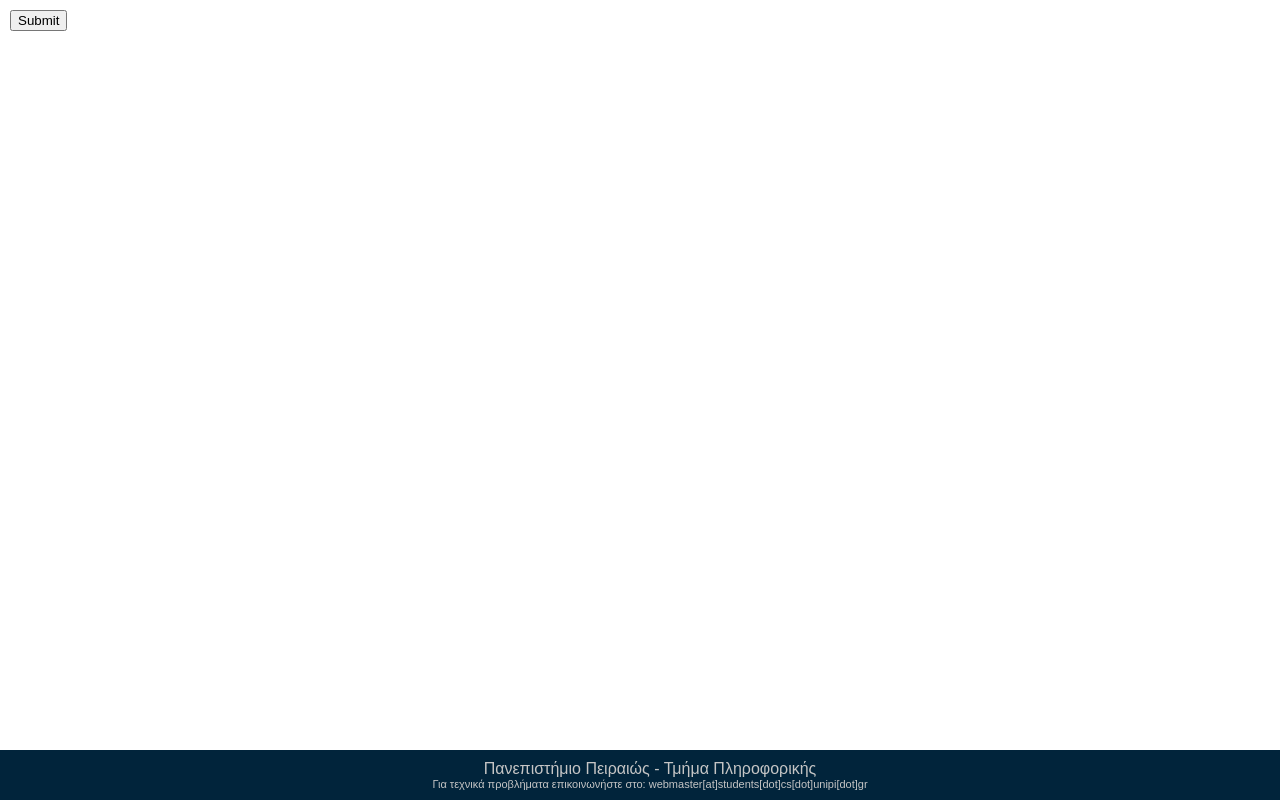
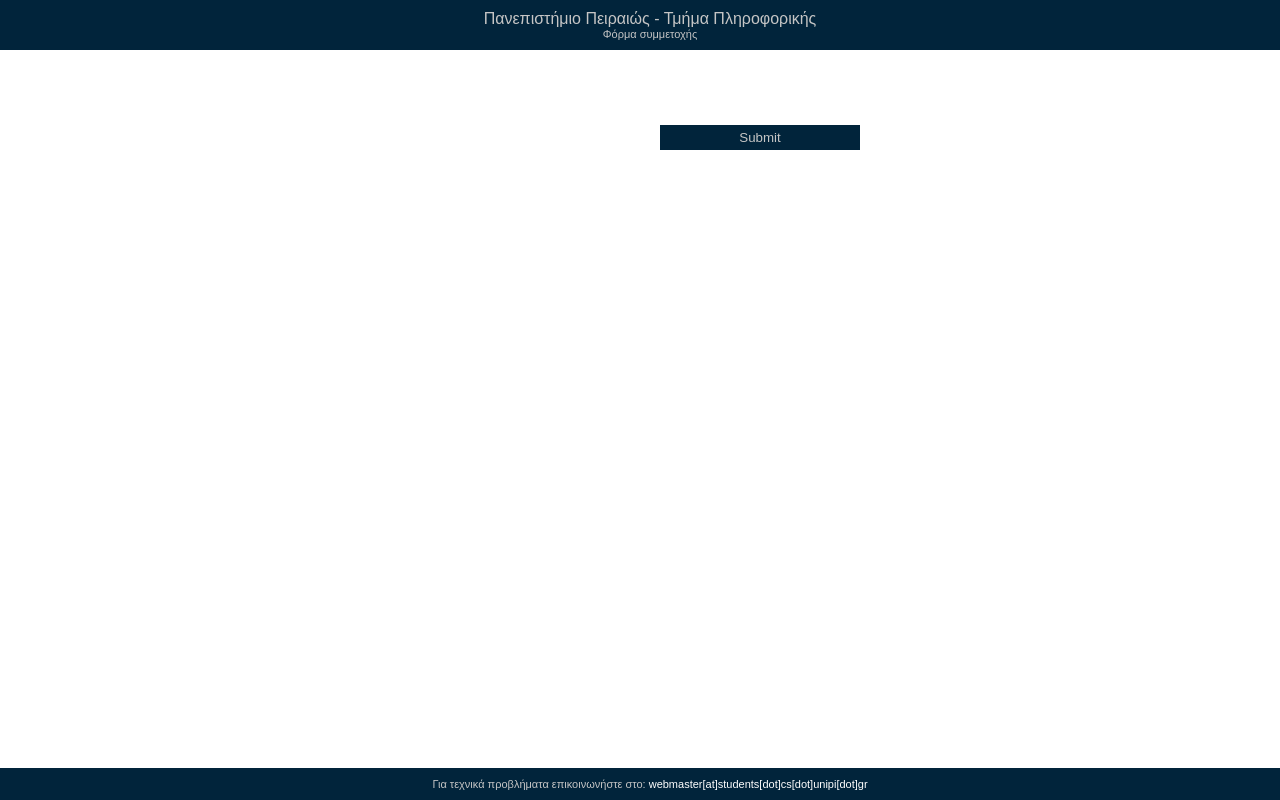
Before and after one commit to kroustou/satellite-ote, a Django app: template forms/templates/form.html in a window 1280 px wide. Run offline with Django 3.2, Linux system fonts and the light colour scheme; the template is opened without the code that fills it: values that come from a table or form of the project are taken from there, others are empty; parts of the project's set-up code (start-up, migrations or seed data) failed here and were passed over; some web fonts are replaced.

Commit message:
styles the form

```diff
--- a/forms/templates/form.html
+++ b/forms/templates/form.html
@@ -5,28 +5,35 @@
         <link href='http://fonts.googleapis.com/css?family=Cantata+One&subset=latin,latin-ext' rel='stylesheet' type='text/css'>
     </head>
 <body>
-
+    <div class='header'>
+        Πανεπιστήμιο Πειραιώς - Τμήμα Πληροφορικής
+        <div class='support'>
+            Φόρμα συμμετοχής
+        </div>
+    </div>
     <div class='form'>
         <form method='post'>
                 {% csrf_token %}
                 {{ form.non_field_errors }}
                 {% for field in form %}
-                    <div class="field{% if field.errors %} error{% endif %} {{ field.name }}">
+
+                    <div class="field {% cycle 'one' 'two' %} {{ field.name }}">
                         <div class="label">
                             {{ field.label_tag }}
                         </div>
-                        {{ field }}
-                        {{ field.errors }}
+                        <div class="{% if field.errors %}error{% endif %}">
+                            {{ field }}
+                        </div>
                     </div>
+
                 {% endfor %}
-            <input type='submit'>
+            <input type='submit' class='two'>
 
         </form>
     </div>
 
     <div class='footer'>
-        Πανεπιστήμιο Πειραιώς - Τμήμα Πληροφορικής
-
-    <div class='support'>Για τεχνικά προβλήματα επικοινωνήστε στο: webmaster[at]students[dot]cs[dot]unipi[dot]gr</div>
+        <div class='support'>Για τεχνικά προβλήματα επικοινωνήστε στο: <a href="mailto:webmaster@students.cs.unipi.gr">webmaster[at]students[dot]cs[dot]unipi[dot]gr</a>
+        </div>
     </div>
 </body>
--- a/nemeaform/settings.py
+++ b/nemeaform/settings.py
@@ -27,11 +27,11 @@ DATABASES = {
 # timezone as the operating system.
 # If running in a Windows environment this must be set to the same as your
 # system time zone.
-TIME_ZONE = 'America/Chicago'
+TIME_ZONE = 'Europe/Athens'
 
 # Language code for this installation. All choices can be found here:
 # http://www.i18nguy.com/unicode/language-identifiers.html
-LANGUAGE_CODE = 'en-us'
+LANGUAGE_CODE = 'el-gr'
 
 SITE_ID = 1
 
--- a/nemeaform/static/style.css
+++ b/nemeaform/static/style.css
@@ -13,22 +13,26 @@ body{
 
 }
 
-.form{
-	margin:10px;
-	width: 30%;
-	float:left;
+.form {
+	margin: 50px auto;
+	width: 450px;
 	display: block;
+	clear: both;
 }
 
+.form .two {
+	float: right;
+}
+
+.form .one {
+	float: left;
+}
 
 ul{
 	list-style-type:none;
 }
 
-
-.footer{
-	bottom:0px;
-	position: absolute;
+.header {
 	color:C5C5C5;
 	background-color:#01243B;
 	width:100%;
@@ -36,7 +40,44 @@ ul{
 	text-align:	center;
 }
 
-.support{
+
+.footer {
+	bottom:0px;
+	position: fixed;
+	color:#C5C5C5;
+	background-color:#01243B;
+	width:100%;
+	padding:10px;
+	text-align:	center;
+}
+
+.footer a {
+	color: white;
+	text-decoration: none;
+}
+
+.support {
 	font-size:11px;
+}
 
+input, select {
+	border: none;
+	padding: 5px;
+	margin: 5px;
+	width:200px;
+	background: #c5c5c5;
 }
+
+input[type='submit']{
+	margin-top: 25px;
+	background-color:#01243B;
+	color: #C5C5C5;
+}
+
+input[type='submit']:hover{
+	background: #12354C;
+}
+
+.error input{
+	background: #771E10;
+}
```
